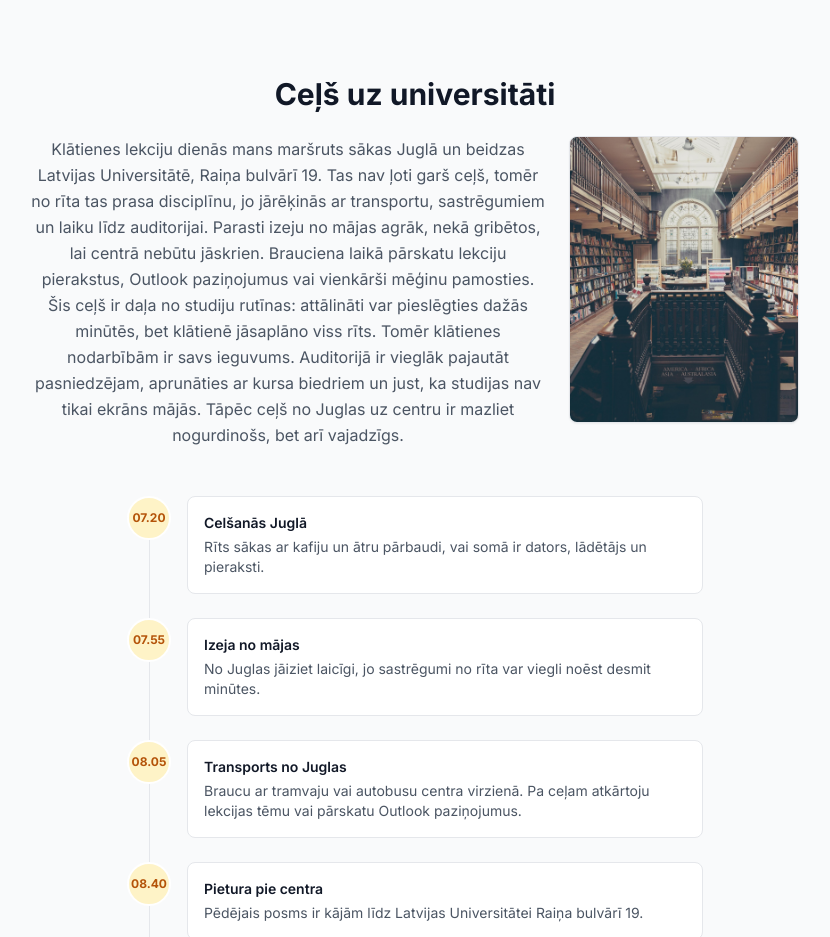
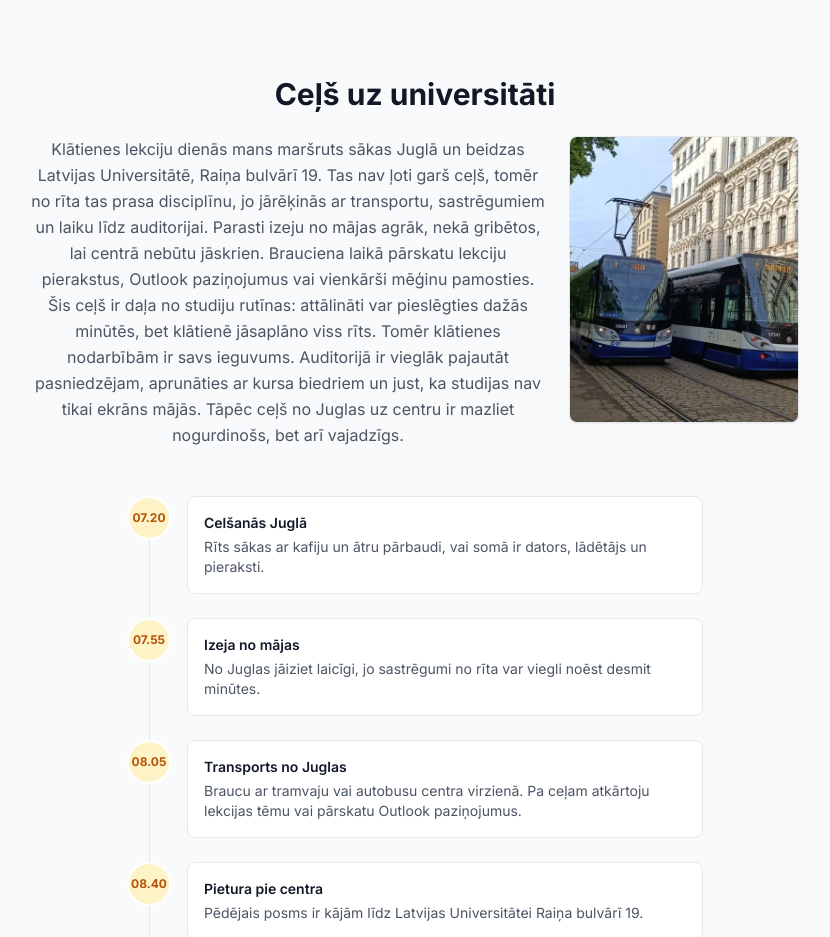
Before and after one commit to sabinestasuna/manalieliskanedela, a Next.js app: page / in a window 1280 px wide. Shown: the part 3840-4777 px from the top of the page, without its empty margins (225-1055 px from the left). Built offline with nearby package versions, Linux system fonts and the light colour scheme.

Commit message:
Replace route section image

```diff
--- a/components/sections/Cels.tsx
+++ b/components/sections/Cels.tsx
@@ -30,8 +30,8 @@ export function Cels() {
 
             <figure className="overflow-hidden rounded-lg border border-gray-200 dark:border-gray-800 bg-white dark:bg-gray-950 shadow-sm">
               <Image
-                src="/images/route-library.jpg"
-                alt="Bibliotēkas telpa kā ilustrācija ceļam uz studijām un universitātes vidi"
+                src="/images/route-trams.png"
+                alt="Tramvaji pilsētas centrā kā ilustrācija ceļam uz universitāti"
                 width={1920}
                 height={1080}
                 className="aspect-[4/5] w-full object-cover"
```
Also changed, not shown: public/images/route-library.jpg (deleted), public/images/route-trams.png (added).
